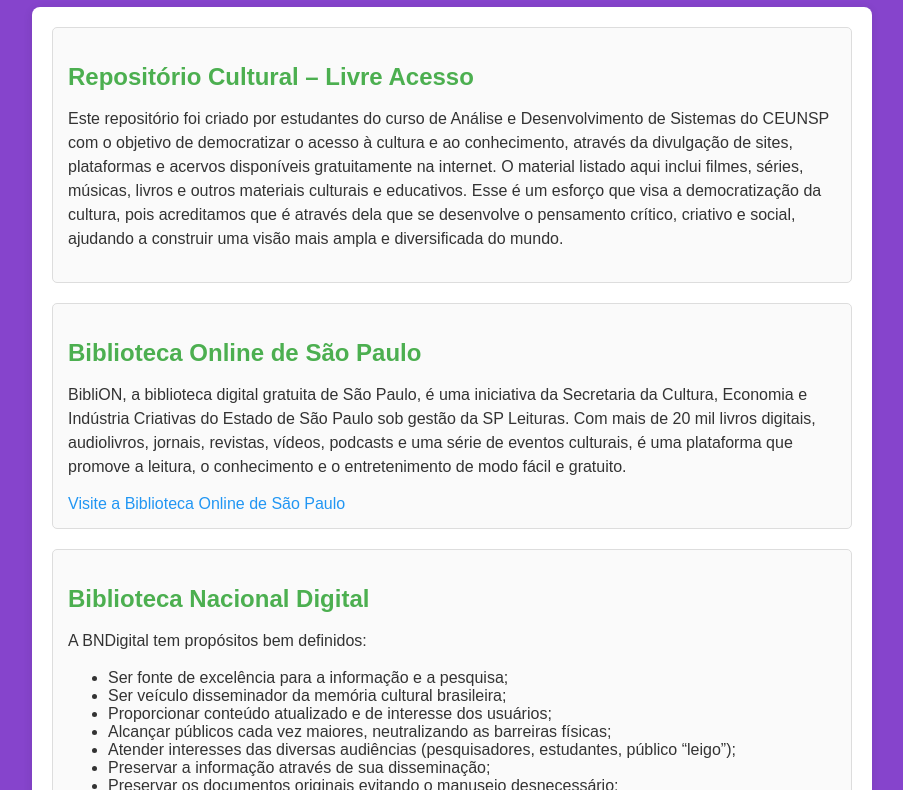
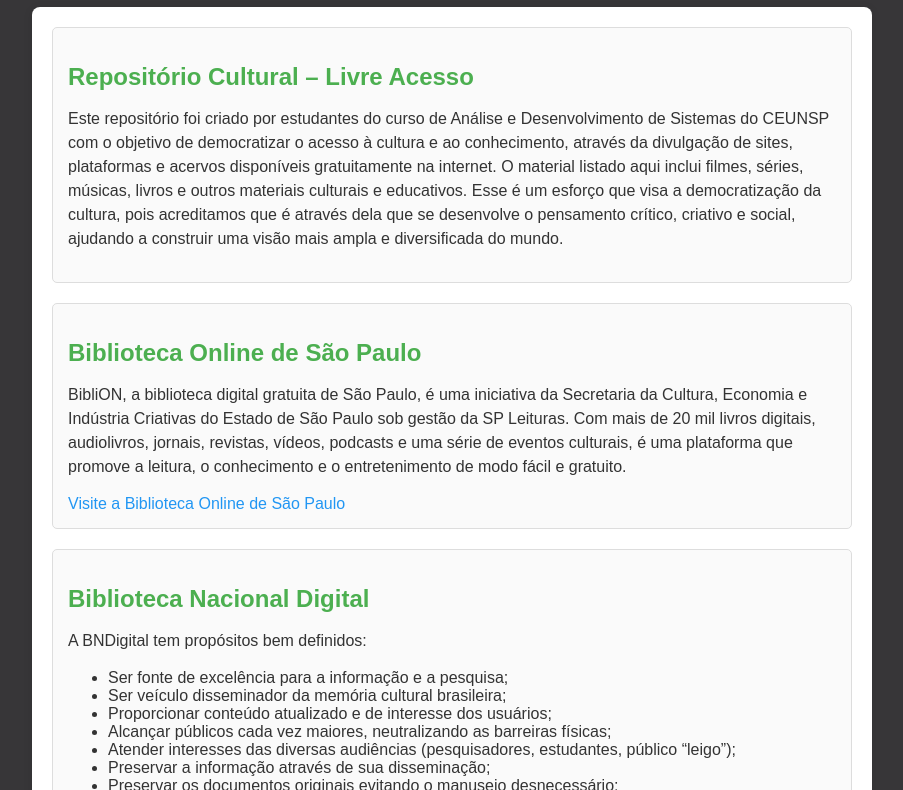
Before and after one commit to ads2024cs/LandingPageCeunsp, a plain HTML site: page index.html in a window 1280 px wide. Shown: the part 93-883 px from the top of the page, without its empty margins (188-1091 px from the left). Drawn offline with Linux system fonts and the light colour scheme.

Commit message:
Update index.html
Modificado as cores.

```diff
--- a/index.html
+++ b/index.html
@@ -5,9 +5,9 @@
     <meta name="viewport" content="width=device-width, initial-scale=1.0">
     <title>Bibliotecas e Plataformas Culturais</title>
     <style>
-        body {
+                body {
             font-family: Arial, sans-serif;
-            background-color: rgb(134, 68, 204);
+            background-color: rgb(55, 54, 56);
             color: #333;
             margin: 0;
             padding: 20px;
```
